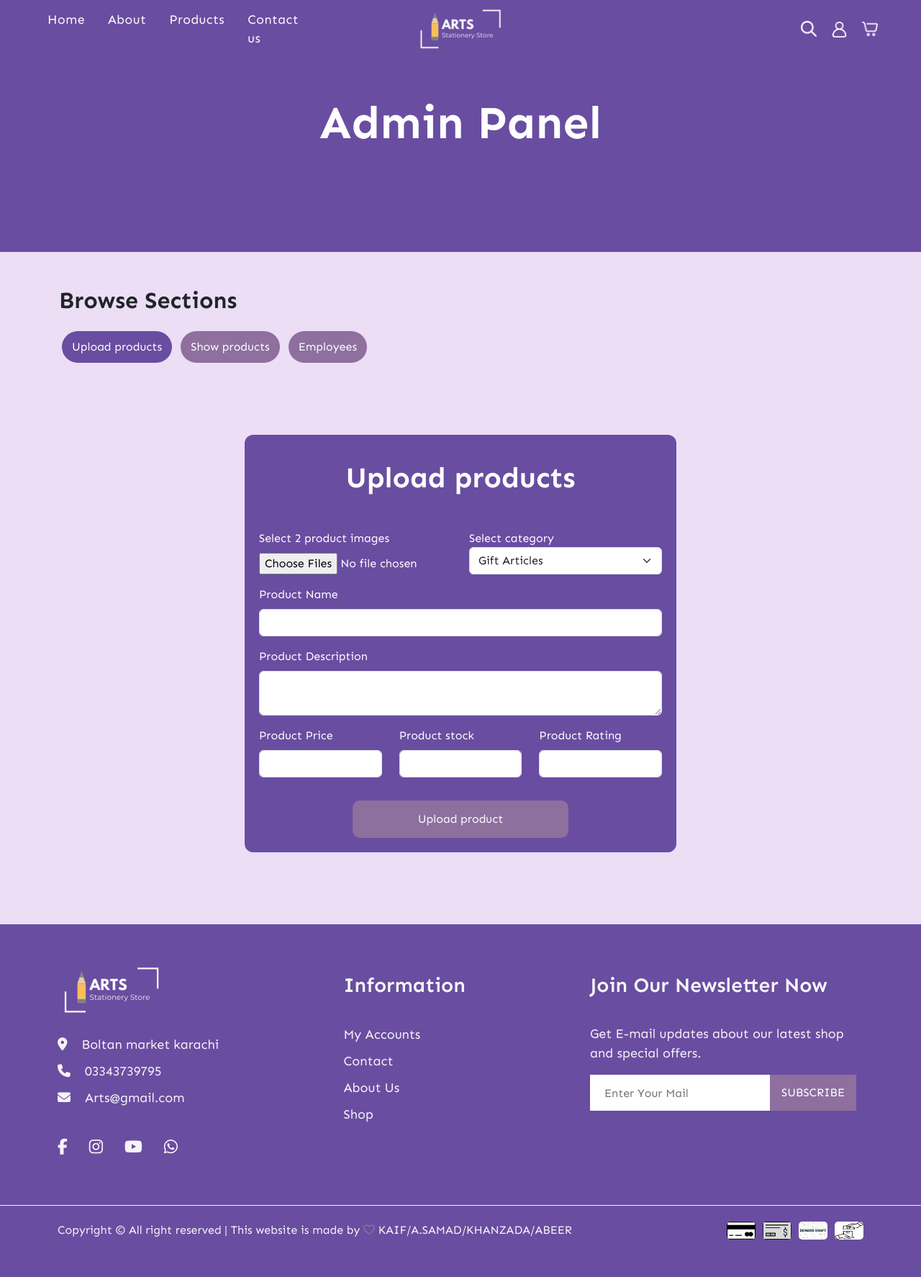
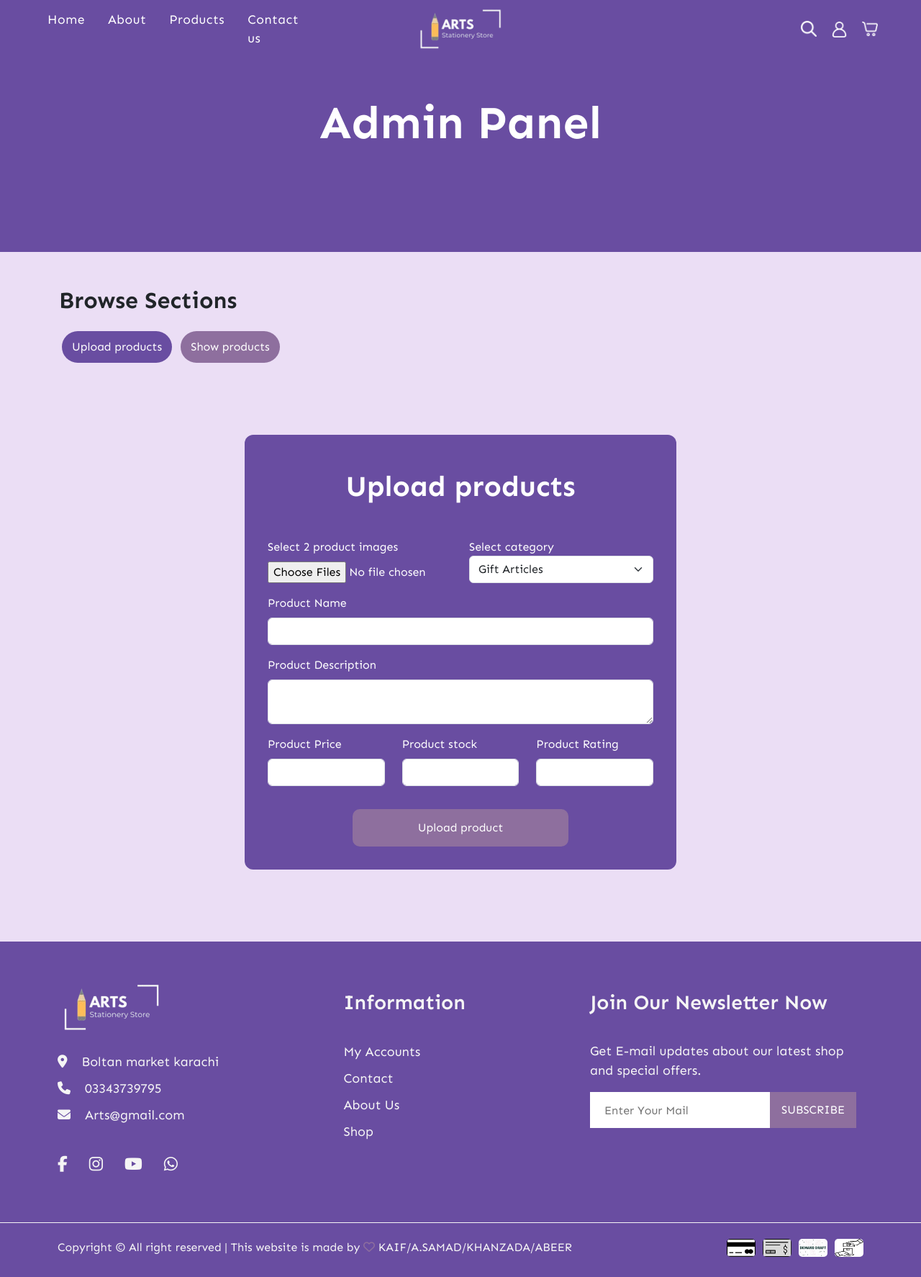
Before and after one commit to mkayf/Arts---online-shopping-card, a PHP site: page /admin-panel.php in a window 1280 px wide. Shown: the whole page at 72% size. Before the commit the page ends 1722 px from the top, so only its background shows below. Run offline with PHP 8.4, Linux system fonts and the light colour scheme; some libraries are stand-ins or nearby versions.

Commit message:
admin panel in process

```diff
--- a/admin-panel.php
+++ b/admin-panel.php
@@ -199,7 +199,6 @@ if (isset($_POST['upload-product'])) {
             <h2 class="my-4">Browse Sections</h2>
             <button class="tab-btn active" onclick="switchTabs(event, 'upload-products-section')">Upload products</button>
             <button class="tab-btn" onclick="switchTabs(event, 'panel-products-section')">Show products</button>
-            <button class="tab-btn" onclick="switchTabs(event, 'employees-section')">Employees</button>
         </div>
 
 
@@ -268,11 +267,6 @@ if (isset($_POST['upload-product'])) {
             <h1 class="mb-5 mt-3">Panel products</h1>
         </section>
 
-        <!-- Employees section -->
-        <section class="employees tab-content" id="employees-section">
-            <h1 class="mb-5 mt-3">Employees</h1>
-        </section>
-
     </div>
 
 </main>
--- a/scripts/script.js
+++ b/scripts/script.js
@@ -67,12 +67,14 @@ if(productImg1 && productImg2 && productMainImg){
 // Switch Tabs in admin panel
 function switchTabs(evnt, contentID){
 
+// Remove active class from tab button
   const tabBtn = document.getElementsByClassName('tab-btn');
 
   for(let i = 0; i < tabBtn.length; i++){
    tabBtn[i].classList.remove('active');
   }
 
+// Hide other contents
   const tabContent = document.getElementsByClassName('tab-content');
 
   for(let j = 0; j < tabContent.length; j++){
@@ -80,7 +82,10 @@ function switchTabs(evnt, contentID){
 
   }
 
+// Add active class to clicked button
   evnt.target.classList.add('active');
+
+// Show the main content
   document.getElementById(contentID).style.display = 'block';
 
 }
--- a/styles/admin-panel.css
+++ b/styles/admin-panel.css
@@ -56,7 +56,7 @@
 .upload-products-section{
     /* display: block; */
     width: 600px;
-    padding: 20px;
+    padding: 32px;
     background-color: var(--primary-color);
     border-radius: 12px;
     font-family: var(--sen-regular);
```
Also changed, not shown: assets/images/Other Products/Art.png (deleted), assets/images/Other Products/Untitled design.png (deleted).
